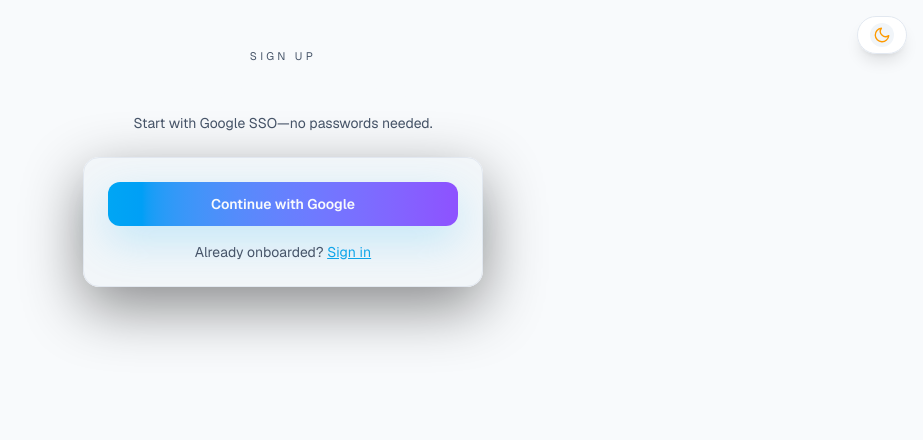
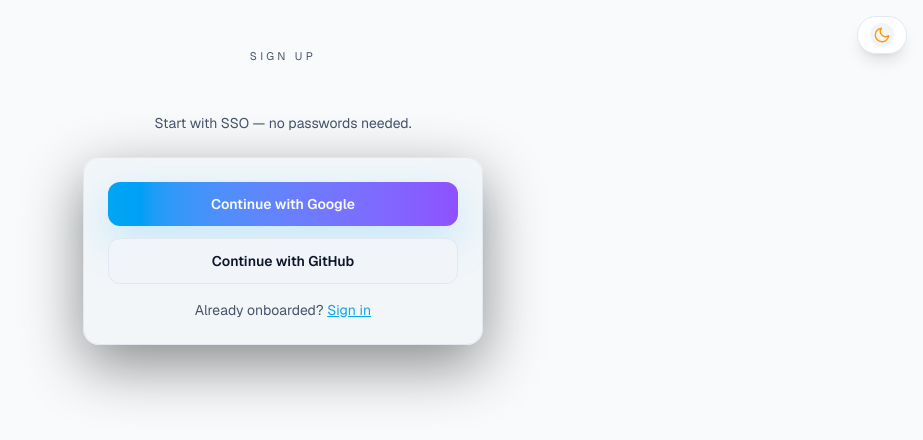
Before and after one commit to wizardwalter/T_Gen_Ai, a Next.js app in the folder ui/: page /auth/sign-up in a window 1280 px wide. Shown: the top 440 px of the page, without its empty margins (357-1280 px from the left). Built offline with nearby package versions, Linux system fonts and the light colour scheme.

Commit message:
addition of github oauth

```diff
--- a/ui/src/app/api/auth/[...nextauth]/route.ts
+++ b/ui/src/app/api/auth/[...nextauth]/route.ts
@@ -1,11 +1,16 @@
 import NextAuth, { NextAuthOptions } from "next-auth";
 import GoogleProvider from "next-auth/providers/google";
+import GitHubProvider from "next-auth/providers/github";
 
 export const authOptions: NextAuthOptions = {
   providers: [
     GoogleProvider({
       clientId: process.env.GOOGLE_CLIENT_ID ?? "",
       clientSecret: process.env.GOOGLE_CLIENT_SECRET ?? "",
+    }),
+    GitHubProvider({
+      clientId: process.env.OAUTH_GITHUB_CLIENT_ID ?? "",
+      clientSecret: process.env.OAUTH_GITHUB_CLIENT_SECRET ?? "",
     }),
   ],
   session: {
--- a/ui/src/app/auth/sign-in/page.tsx
+++ b/ui/src/app/auth/sign-in/page.tsx
@@ -10,7 +10,7 @@ export default function SignIn() {
         <div className="space-y-2 text-center">
           <p className="text-[11px] uppercase tracking-[0.3em] text-slate-400">Sign in</p>
           <h1 className="text-2xl font-semibold text-slate-50">Welcome back</h1>
-          <p className="text-sm text-slate-400">Use Google SSO to continue.</p>
+          <p className="text-sm text-slate-400">Use SSO to continue.</p>
         </div>
 
         <div className="rounded-2xl border border-slate-800 bg-slate-900/70 p-6 shadow-[0_20px_60px_rgba(0,0,0,0.45)]">
@@ -19,6 +19,12 @@ export default function SignIn() {
             onClick={() => signIn("google", { callbackUrl: "/" })}
           >
             Continue with Google
+          </button>
+          <button
+            className="mt-3 w-full rounded-xl border border-slate-800 bg-slate-900 px-4 py-3 text-sm font-semibold text-slate-100 transition hover:border-slate-700 hover:bg-slate-800"
+            onClick={() => signIn("github", { callbackUrl: "/" })}
+          >
+            Continue with GitHub
           </button>
           <p className="mt-4 text-center text-sm text-slate-400">
             Need an account?{" "}
--- a/ui/src/app/auth/sign-up/page.tsx
+++ b/ui/src/app/auth/sign-up/page.tsx
@@ -10,7 +10,7 @@ export default function SignUp() {
         <div className="space-y-2 text-center">
           <p className="text-[11px] uppercase tracking-[0.3em] text-slate-400">Sign up</p>
           <h1 className="text-2xl font-semibold text-slate-50">Create your workspace</h1>
-          <p className="text-sm text-slate-400">Start with Google SSO—no passwords needed.</p>
+          <p className="text-sm text-slate-400">Start with SSO — no passwords needed.</p>
         </div>
 
         <div className="rounded-2xl border border-slate-800 bg-slate-900/70 p-6 shadow-[0_20px_60px_rgba(0,0,0,0.45)]">
@@ -19,6 +19,12 @@ export default function SignUp() {
             onClick={() => signIn("google", { callbackUrl: "/" })}
           >
             Continue with Google
+          </button>
+          <button
+            className="mt-3 w-full rounded-xl border border-slate-800 bg-slate-900 px-4 py-3 text-sm font-semibold text-slate-100 transition hover:border-slate-700 hover:bg-slate-800"
+            onClick={() => signIn("github", { callbackUrl: "/" })}
+          >
+            Continue with GitHub
           </button>
           <p className="mt-4 text-center text-sm text-slate-400">
             Already onboarded?{" "}
```
Also changed, not shown: 2 other files (tests, documents, lock files or other folders).
